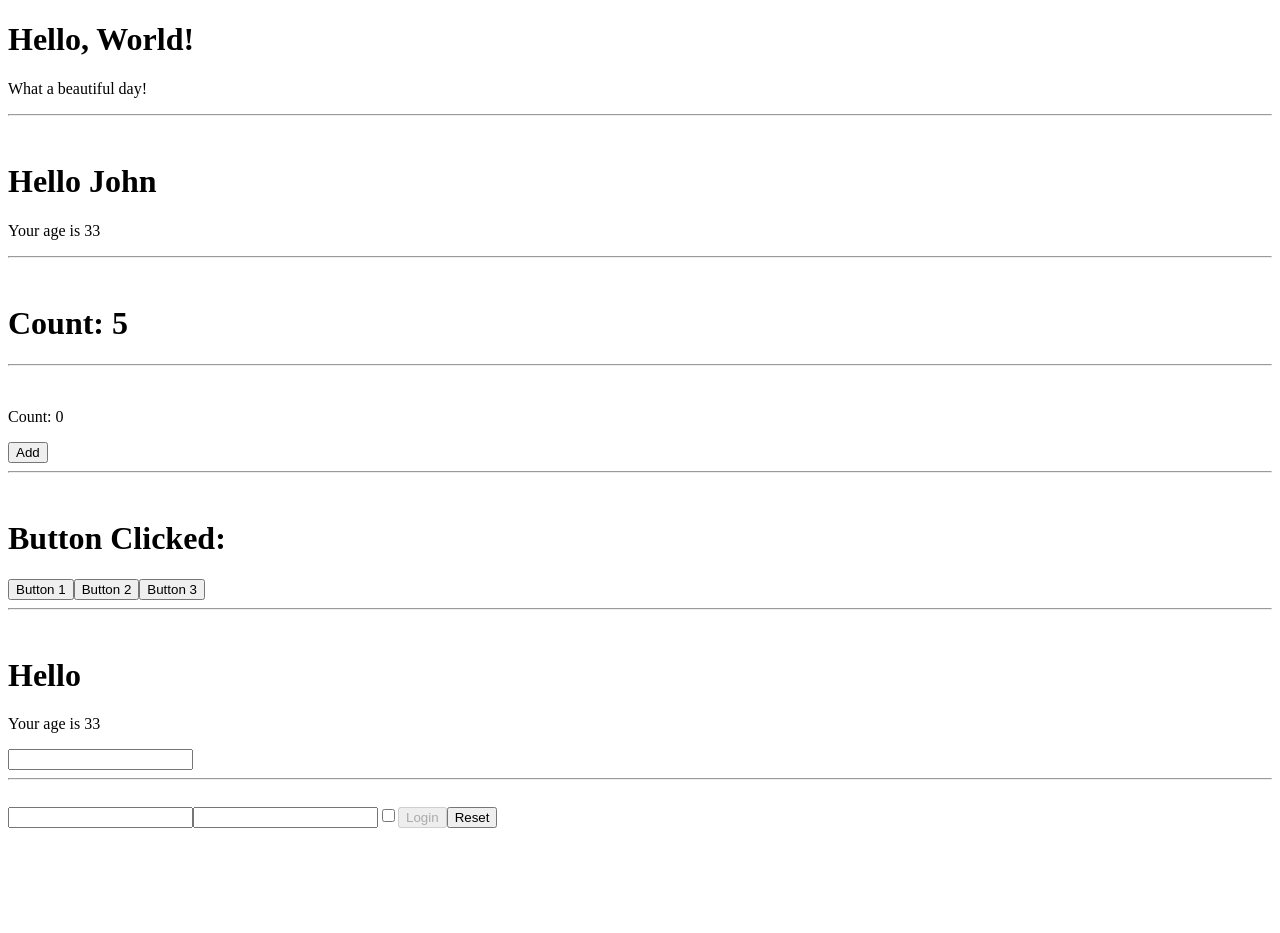
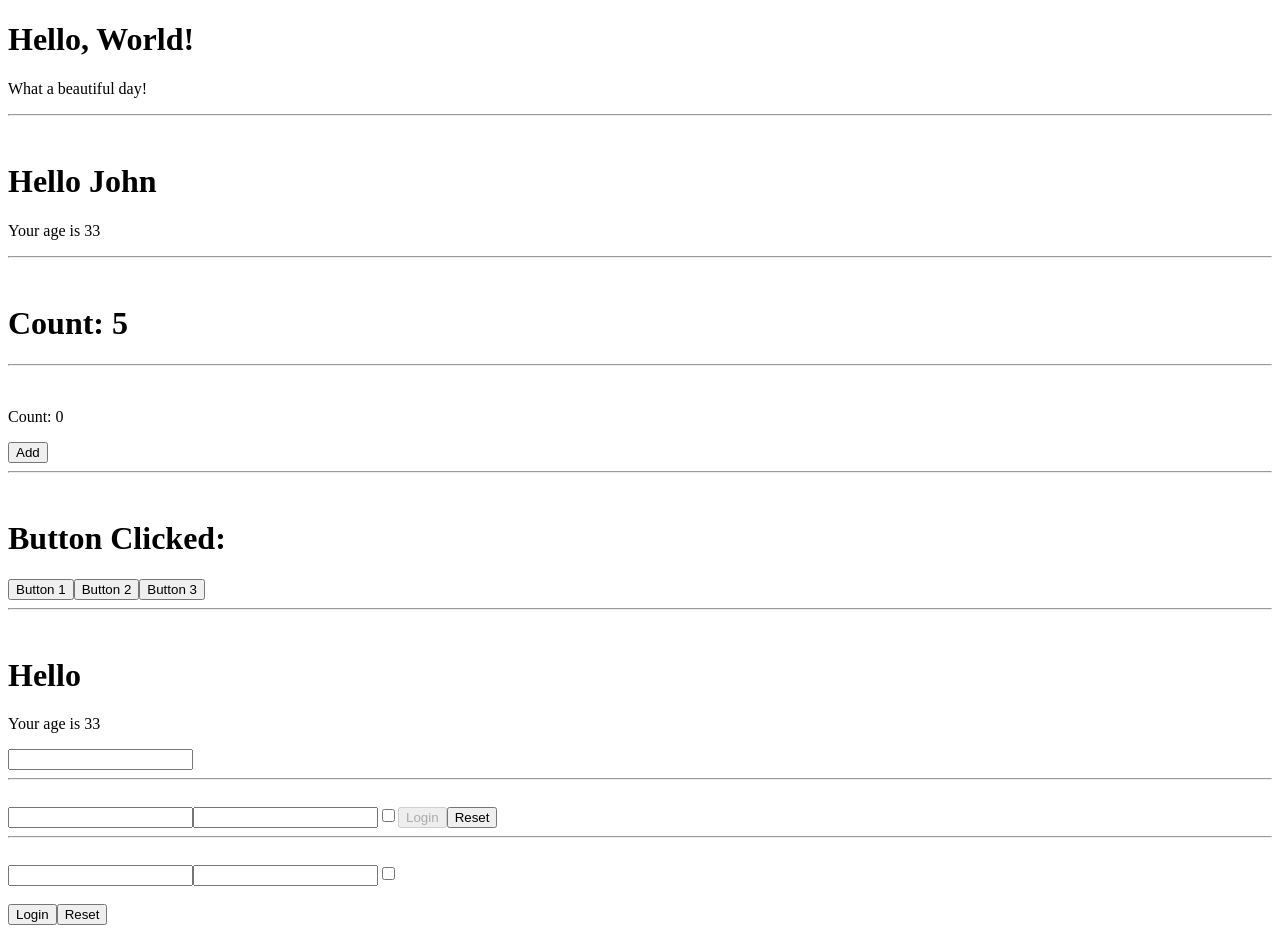
Before and after one commit to silviosmc/Esercizi_React, a React (Create React App) app: page / in a window 1280 px wide. Before the commit the page ends 836 px from the top, so only its background shows below. Built offline with nearby package versions, Linux system fonts and the light colour scheme.

Commit message:
Forms - 05

```diff
--- a/src/App.js
+++ b/src/App.js
@@ -5,6 +5,7 @@ import { Counter } from './Counter';
 import { Hello } from './Hello';
 import { InteractiveWelcome } from './InteractiveWelcome';
 import { Login } from './Login';
+import { UncontrolledLogin } from './UncontrolledLogin';
 import { Welcome } from './Welcome';
 
 export class App extends React.Component {
@@ -30,6 +31,9 @@ export class App extends React.Component {
                 <hr/>
                 <br/>
                 <Login onLogin={(state) => { console.log(state); }}/>
+                <hr/>
+                <br/>
+                <UncontrolledLogin />
             </div>
         )
     }
--- a/src/Login.js
+++ b/src/Login.js
@@ -48,7 +48,7 @@ export class Login extends React.Component {
                 <input name="username" value={this.state.username} onChange={this.handleInputChange}></input>
                 <input name="password" value={this.state.password} type="password" onChange={this.handleInputChange}></input>
                 <input name="remember" type="checkbox" checked={this.state.remember} onChange={this.handleCheckboxChange}></input>
-                <button disabled={isDisabled} onClick={this.handleOnLogin}>Login</button>
+                <button disabled={isDisabled} >Login</button>
                 <button onClick={this.handleResetState}>Reset</button>
             </div>
         )
--- /dev/null
+++ b/src/UncontrolledLogin.js
@@ -0,0 +1,35 @@
+import React from "react";
+
+export class UncontrolledLogin extends React.Component {
+
+    handleSubmit = (event) => {
+        event.preventDefault()
+
+        const username = event.target.elements.username.value
+        const password = event.target.elements.password.value
+        const remember = event.target.elements.remember.checked
+
+        console.log({
+            username,
+            password,
+            remember,
+        })
+    }
+
+    render() {
+        return (
+            <div>
+                <form onSubmit={this.handleSubmit}>
+                    <input name="username" />
+                    <input name="password" type="password" />
+                    <input name="remember" type="checkbox" />
+                    <br/>
+                    <br/>
+                    <button type="submit">Login</button>
+                    <button type="reset">Reset</button>
+                </form>
+            </div>
+        )
+    }
+
+}
```
